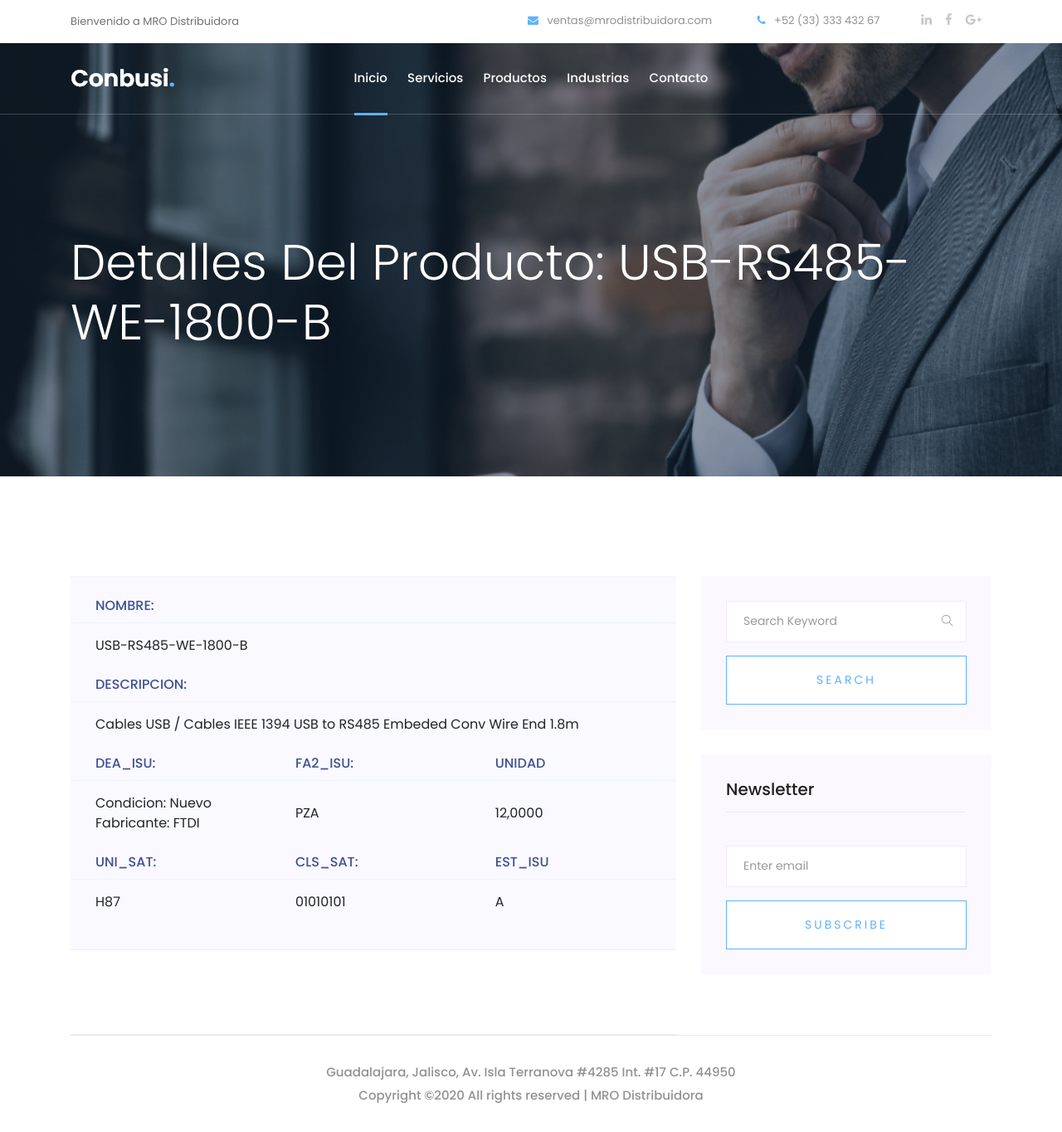
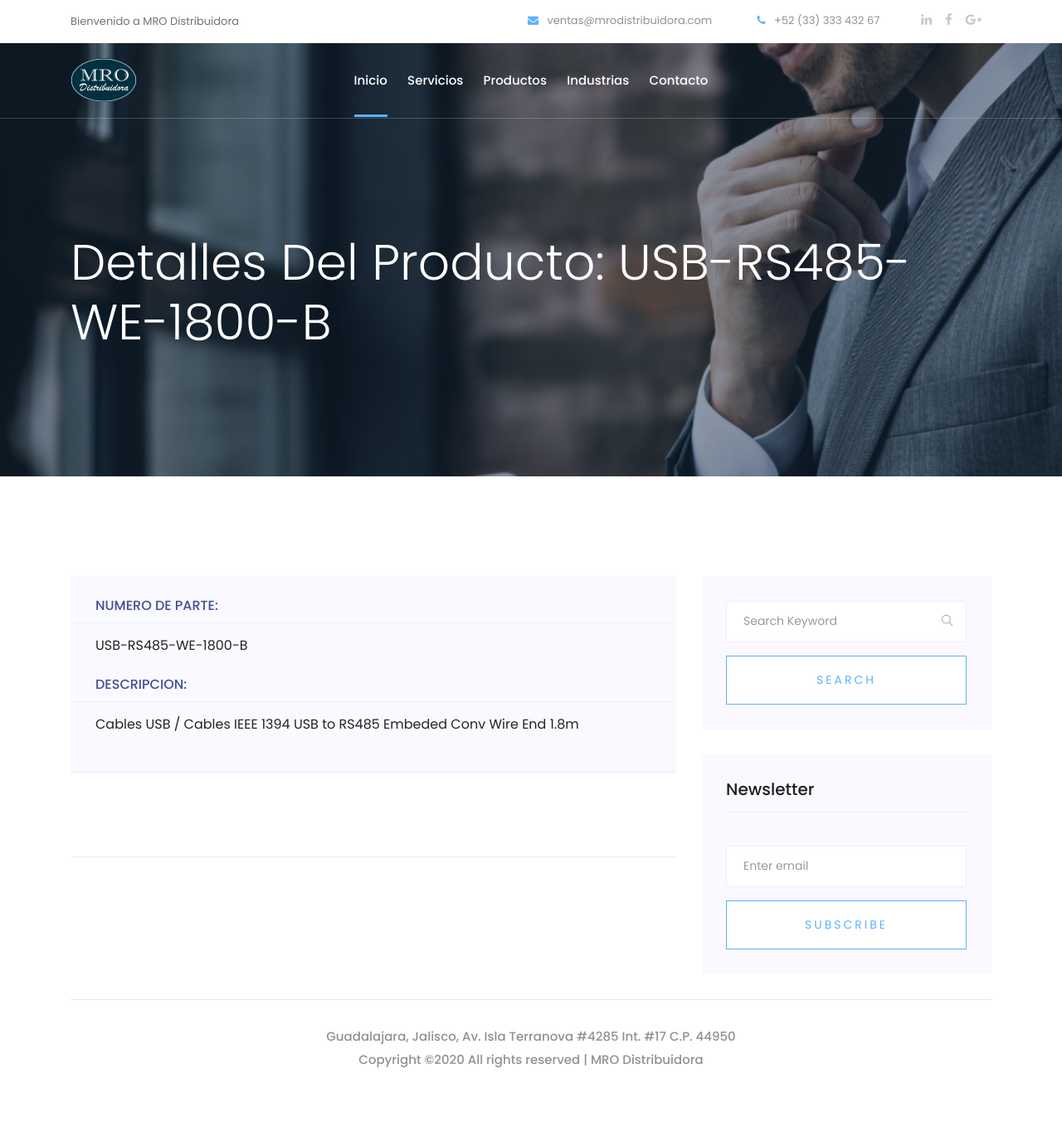
Before and after one commit to jonsanchezr/sitioweb-python, a Django app: page /product in a window 1280 px wide. Shown: the whole page at 83% size. After the commit the page ends 1286 px from the top, so only its background shows below. Run offline with Django 3.2, Linux system fonts and the light colour scheme; some libraries are stand-ins or nearby versions.

Commit message:
cambios en logo y tabla de producto

```diff
--- a/templates/general/product.html
+++ b/templates/general/product.html
@@ -30,7 +30,7 @@
                   <div class="progress-table-wrap" style="overflow-x: hidden;">
                      <div class="progress-table" style="width: 100%;min-width: 100%;">
                         <div class="table-head">
-                           <div class="serial">Nombre:</div>
+                           <div class="serial" style="width: 100%;">Numero de Parte:</div>
                         </div>
                         <div class="table-row">
                            <div class="serial" style="width: 100%">USB-RS485-WE-1800-B</div>
@@ -41,29 +41,6 @@
                         </div>
                         <div class="table-row">
                            <div class="serial" style="width: 100%">Cables USB / Cables IEEE 1394 USB to RS485 Embeded Conv Wire End 1.8m</div>
-                        </div>
-
-                        <div class="table-head">
-                           <div class="serial" style="width: 33%">dea_isu:</div>
-                           <div class="serial" style="width: 33%">fa2_isu:</div>
-                           <div class="serial" style="width: 33%">Unidad</div>
-                        </div>
-                        <div class="table-row">
-                           <div class="serial" style="width: 33%">Condicion: Nuevo  Fabricante: FTDI</div>
-                           <div class="serial" style="width: 33%">PZA</div>
-                           <div class="serial" style="width: 33%">12,0000</div>
-                        </div>
-
-
-                        <div class="table-head">
-                           <div class="serial" style="width: 33%">uni_sat:</div>
-                           <div class="serial" style="width: 33%">cls_sat:</div>
-                           <div class="serial" style="width: 33%">est_isu</div>
-                        </div>
-                        <div class="table-row">
-                           <div class="serial" style="width: 33%">H87</div>
-                           <div class="serial" style="width: 33%">01010101</div>
-                           <div class="serial" style="width: 33%">A</div>
                         </div>
                      </div>
                   </div>
@@ -83,8 +60,6 @@
                      </div>
                      <div
                      class="col-lg-6 col-md-6 col-12 nav-right flex-row d-flex justify-content-end align-items-center">
-
-
 
                   </div>
                </div>
```
Also changed, not shown: djangomro/settings.py (+7 -7 lines), templates/general/index.html (+18 -3 lines), static/img/favicon.png, static/img/footer_logo.png (deleted), static/img/logo.png.
